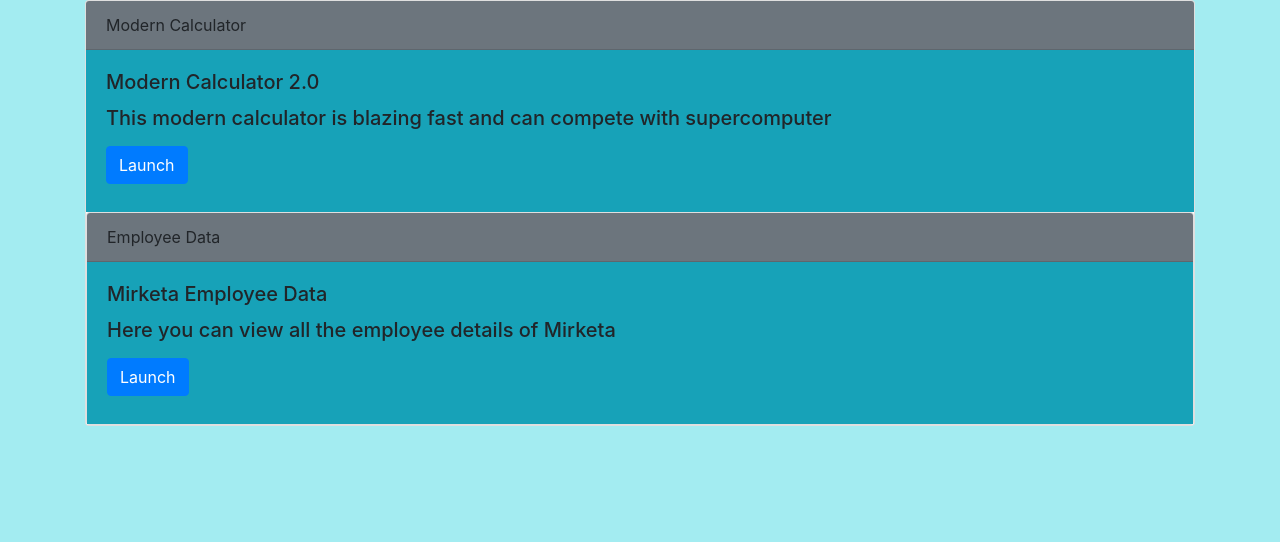
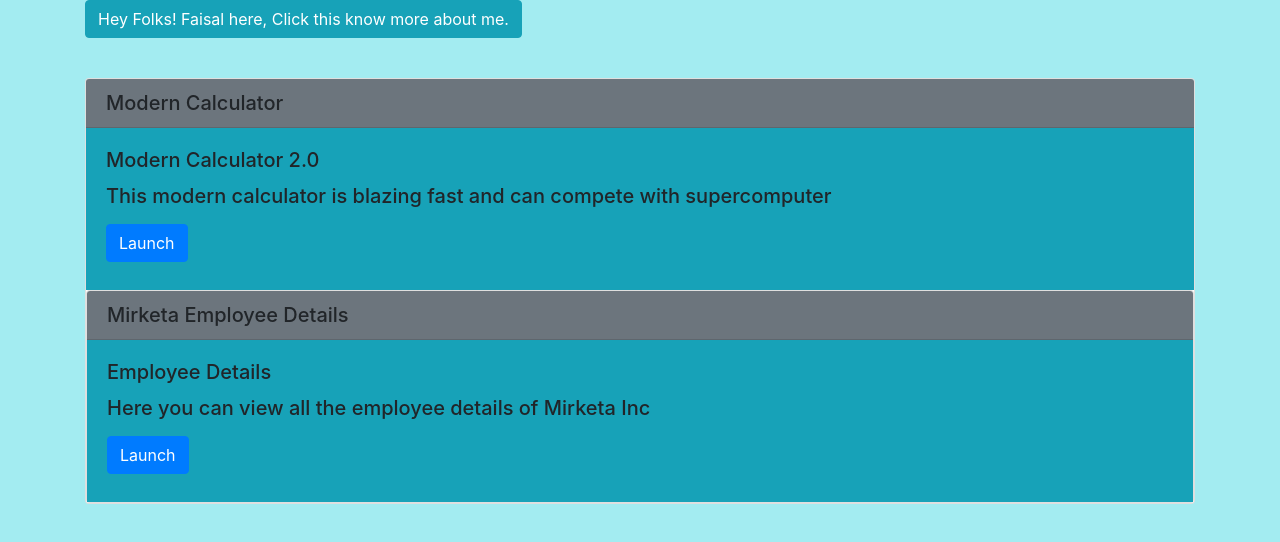
Before and after one commit to Faisal487/faisal487.github.io, a plain HTML site: page index.html in a window 1280 px wide. Drawn offline with nearby package versions, Linux system fonts and the light colour scheme.

Commit message:
Update index.html

```diff
--- a/index.html
+++ b/index.html
@@ -8,25 +8,32 @@
   <link rel="stylesheet" href="style.css">
 </HEAD>
 <BODY>
+<!-- <div>"Hello Folks, Faisal here. I'm a full time procrastinator and part time programmer, who occasionally loves to code and right now trying his best to fill this paragraph so that it can be used in place of a boring lorem-ipsum para. Told you already, a professional procrastinator 😏. Apart from this i love to watch Football so you can guess how i spent my weekends 🙃 ....</div> -->
+<div class="container">
+	 <p>
+  <a class="btn btn-info" data-toggle="collapse" href="#collapseExample" role="button" aria-expanded="false" aria-controls="collapseExample">
+    <span>Hey Folks! Faisal here, Click this know more about me.</span>
+  </a>
+</p>
+<div class="collapse" id="collapseExample">
+  <div class="card card-body bg-info">
+     <h6>I'm a full time procrastinator and part time programmer, who occasionally loves to code and right now trying his best to fill this para so that it can be used in place of a boring lorem-ipsum. Told you already, a professional procrastinator 😬. Apart from this I love to watch Football so you can guess how I spend my weekends 🙃.... That's all about me, now go ahead and check some the projects that I made. Ciao 👋</h6>
+  </div>
+</div>
+<br>
+<div class="card">
+    <h5 class="card-header bg-secondary">Modern Calculator</h5>
 
-<div class="container">
-
-<div class="card">
-  <div class="card-header bg-secondary">
-    Modern Calculator
-  </div>
   <div class="card-body bg-info">
     <h5 class="card-title">Modern Calculator 2.0<h5>
     <p class="card-text">This modern calculator is blazing fast and can compete with supercomputer</p>
     <a href="https://faisal487.github.io/calculator/calc.html" class="btn btn-primary">Launch</a>
   </div>
 <div class="card">
-  <div class="card-header bg-secondary">
-    Employee Data
-  </div>
+  <h5 class="card-header bg-secondary">Mirketa Employee Details</h5>
   <div class="card-body bg-info ">
-    <h5 class="card-title"> Mirketa Employee Data <h5>
-    <p class="card-text">Here you can view all the employee details of Mirketa </p>
+    <h5 class="card-title"> Employee Details <h5>
+    <p class="card-text">Here you can view all the employee details of Mirketa Inc </p>
     <a href="https://faisal487.github.io/employeedata/data.html" class="btn btn-primary">Launch</a>
   </div>
 
```
